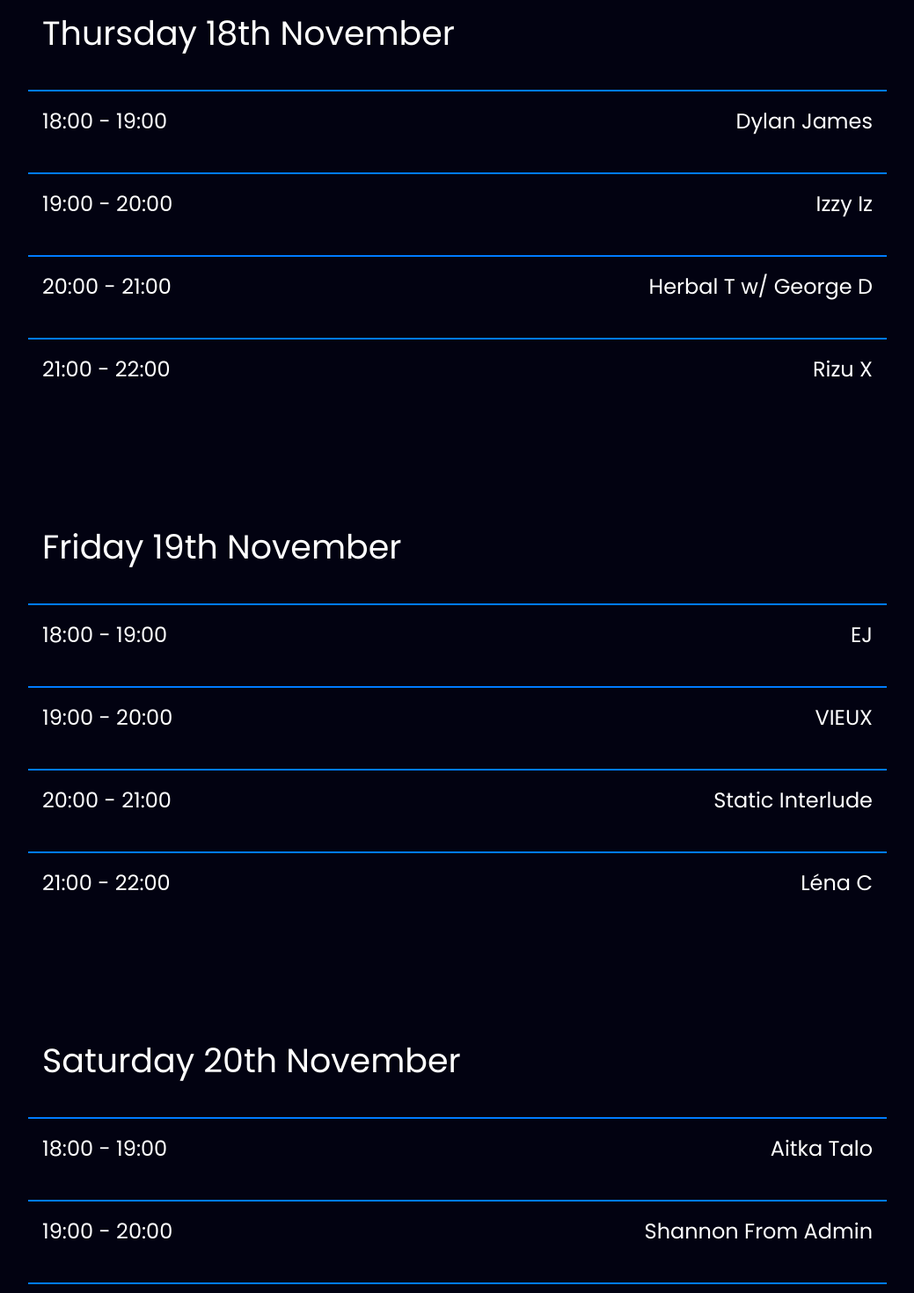
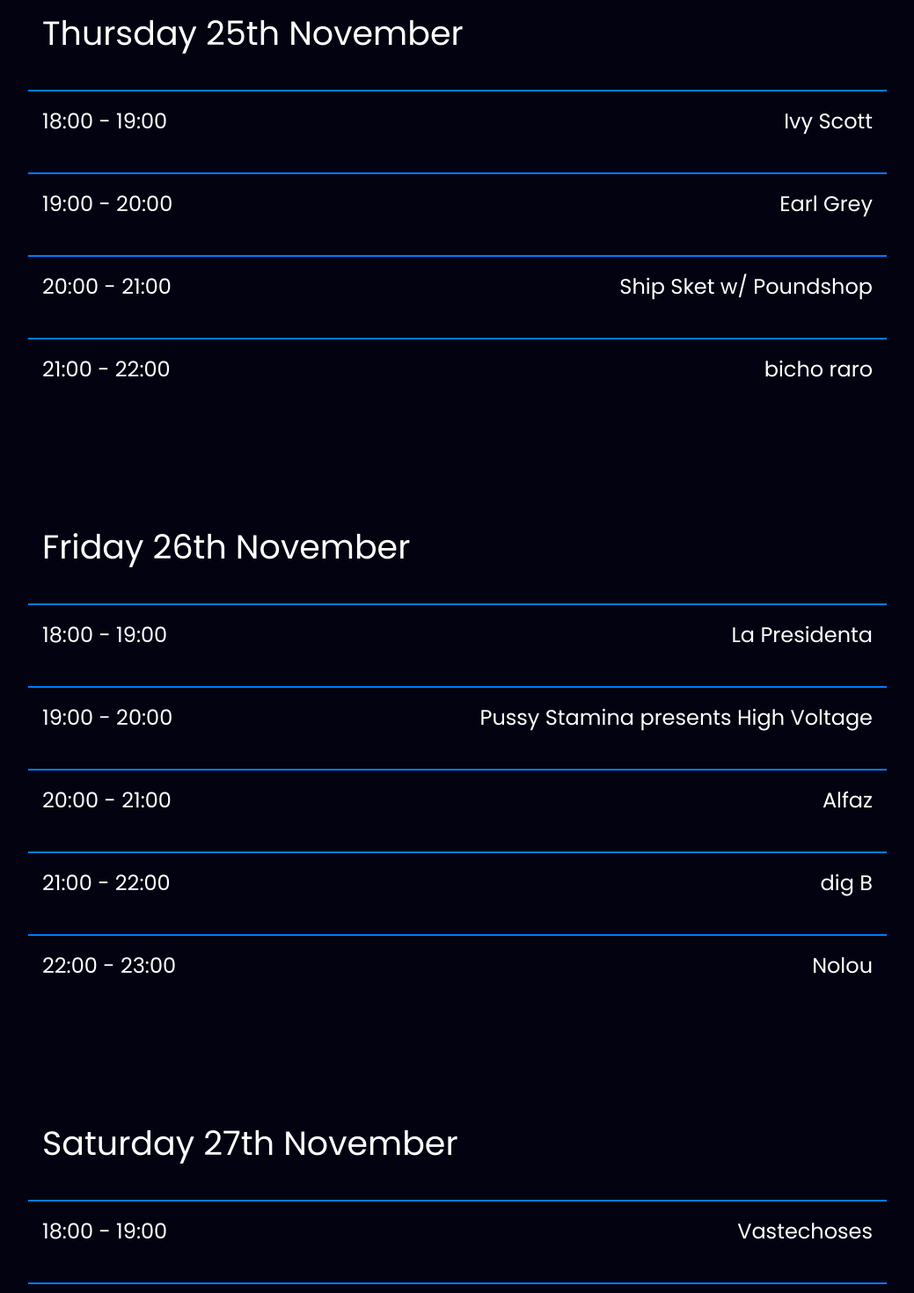
Before and after one commit to katiemhughes/radio-website, a React (Create React App) app: page / in a window 1280 px wide. Shown: the part 1820-3290 px from the top of the page at 88% size, without its empty margins (120-1159 px from the left). Built offline with nearby package versions, Linux system fonts and the light colour scheme.

Commit message:
scheudle

```diff
--- a/src/components/schedule/Schedule.js
+++ b/src/components/schedule/Schedule.js
@@ -11,65 +11,69 @@ const Schedule = () => {
             <h1 className="schedule-title">SCHEDULE</h1>
             <table className="schedule-table">
                 <ScheduleDate
-                    showDate="Thursday 18th November"
+                    showDate="Thursday 25th November"
                 />
                 <ScheduleItem
                     showTime="18:00 - 19:00"
-                    showName="Dylan James"
+                    showName="Ivy Scott"
                 />
                 <ScheduleItem
                     showTime="19:00 - 20:00"
-                    showName="Izzy Iz"
+                    showName="Earl Grey"
                 />
                 <ScheduleItem
                     showTime="20:00 - 21:00"
-                    showName="Herbal T w/ George D"
+                    showName="Ship Sket w/ Poundshop"
                 />
                 <ScheduleItem
                     showTime="21:00 - 22:00"
-                    showName="Rizu X"
+                    showName="bicho raro"
                 />
             </table>
             <table className="schedule-table">
                 <ScheduleDate
-                    showDate="Friday 19th November"
+                    showDate="Friday 26th November"
                     />
                     <ScheduleItem
                         showTime="18:00 - 19:00"
-                        showName="EJ"
+                        showName="La Presidenta"
                     />
                     <ScheduleItem
                         showTime="19:00 - 20:00"
-                        showName="VIEUX"
+                        showName="Pussy Stamina presents High Voltage"
                     />
                     <ScheduleItem
                         showTime="20:00 - 21:00"
-                        showName="Static Interlude"
+                        showName= "Alfaz"
                     />
                     <ScheduleItem
                         showTime="21:00 - 22:00"
-                        showName="Léna C"
+                        showName="dig B"
+                    />
+                    <ScheduleItem
+                        showTime="22:00 - 23:00"
+                        showName="Nolou"
         />
             </table>
             <table className="schedule-table">
                 <ScheduleDate
-                    showDate="Saturday 20th November"
+                    showDate="Saturday 27th November"
                 />
                 <ScheduleItem
                     showTime="18:00 - 19:00"
-                    showName="Aitka Talo"
+                    showName="Vastechoses"
                 />
                 <ScheduleItem
                     showTime="19:00 - 20:00"
-                    showName="Shannon From Admin"
+                    showName="Melly_D"
                 />
                 <ScheduleItem
                     showTime="20:00 - 21:00"
-                    showName="Doyle"
+                    showName="Lathe"
                 />
                 <ScheduleItem
                     showTime="21:00 - 22:00"
-                    showName="Mute Artefact w/ Alpine Sound"
+                    showName="Scapa"
                 />
             </table>
         </div>
```
